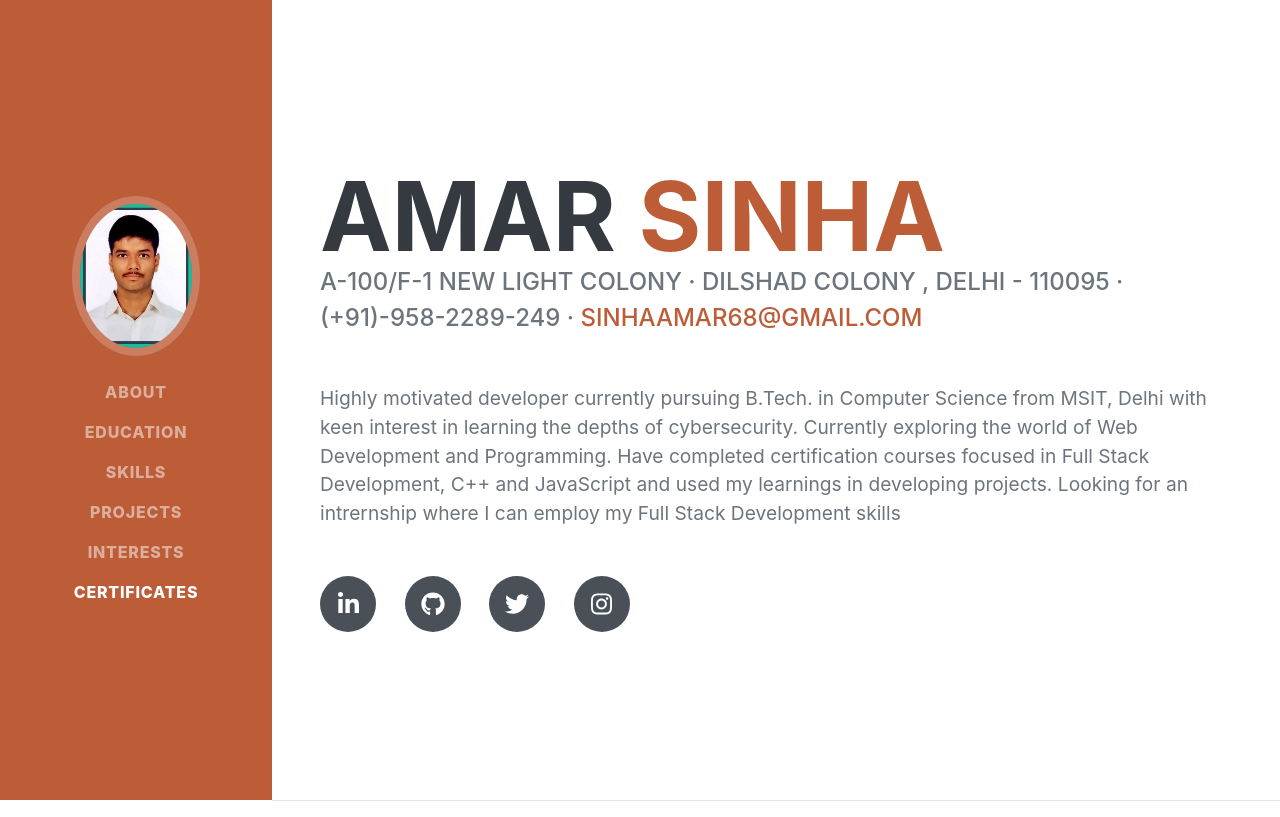
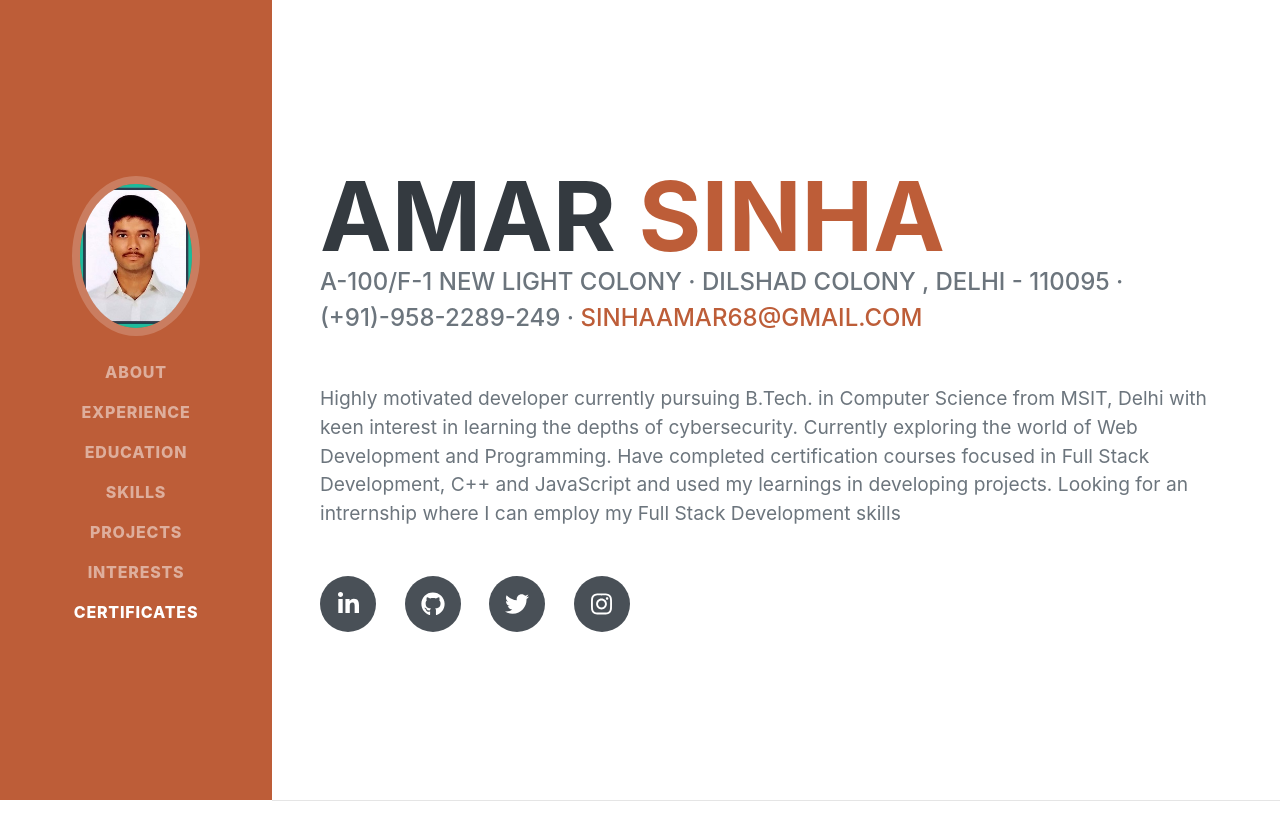
Before and after one commit to web-advisor/Resume, a PHP site: page / in a window 1280 px wide. Shown: the top 817 px of the page. Run offline with PHP 8.4, Linux system fonts and the light colour scheme; some web fonts are replaced.

Commit message:
Exoerience

```diff
--- a/index.php
+++ b/index.php
@@ -32,7 +32,7 @@
         <div class="collapse navbar-collapse" id="navbarSupportedContent">
             <ul class="navbar-nav">
                 <li class="nav-item"><a class="nav-link js-scroll-trigger" href="#about">About</a></li>
-                <!-- <li class="nav-item"><a class="nav-link js-scroll-trigger" href="#experience">Experience</a></li> -->
+                <li class="nav-item"><a class="nav-link js-scroll-trigger" href="#experience">Experience</a></li>
                 <li class="nav-item"><a class="nav-link js-scroll-trigger" href="#education">Education</a></li>
                 <li class="nav-item"><a class="nav-link js-scroll-trigger" href="#skills">Skills</a></li>
                 <li class="nav-item"><a class="nav-link js-scroll-trigger" href="#projects">Projects</a></li>
```
